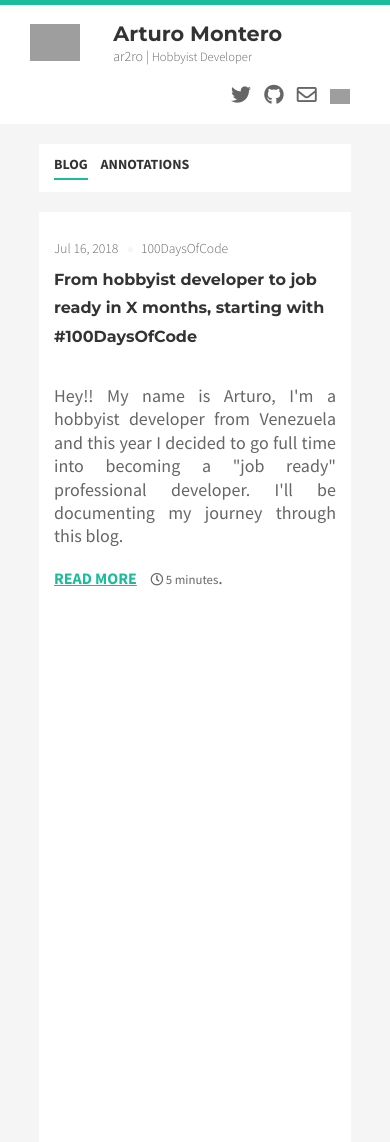
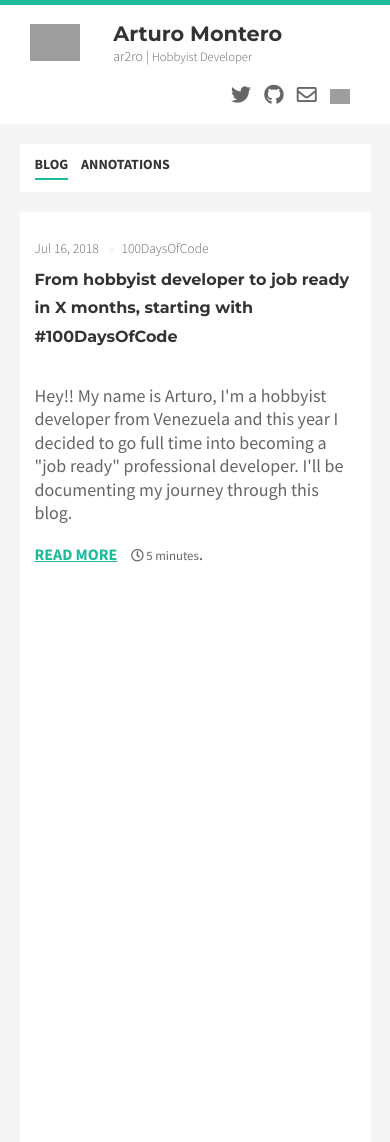
Before and after one commit to ar2ro/ar2ro.github.io, a Jekyll site: the page built from index.html, in a window 390 px wide. Built offline with Jekyll 4.4.1, drawn with Linux system fonts in a browser that asks for light colours; nearby versions of some CDN libraries; grey boxes are pictures that could not be loaded.

Commit message:
minor css adjustments

```diff
--- a/_sass/_base.scss
+++ b/_sass/_base.scss
@@ -32,9 +32,6 @@ h1 {
 }
 h2 {
 	font-size: 1.36rem;
-}
-p, dd, li {
-	text-align: justify;
 }
 dt {
 	font-weight: 600;
@@ -100,6 +97,9 @@ pre, code {
 		.small {
 			font-size: 0.9em;
 		}
+	}
+	.presentation {
+		text-align: left;
 	}
 	.social {
 		text-align: center;
@@ -261,6 +261,10 @@ pre, code {
 	body {
 		//grid-template-columns: 30px 25vw auto 30px;
 		grid-template-rows: repeat(3, auto);
+		grid-template-columns: 5vw 25vw auto 5vw;
+	}
+	h1 {
+		font-size: 1.5rem;
 	}
 	.site-header {
 		position: initial;
```
